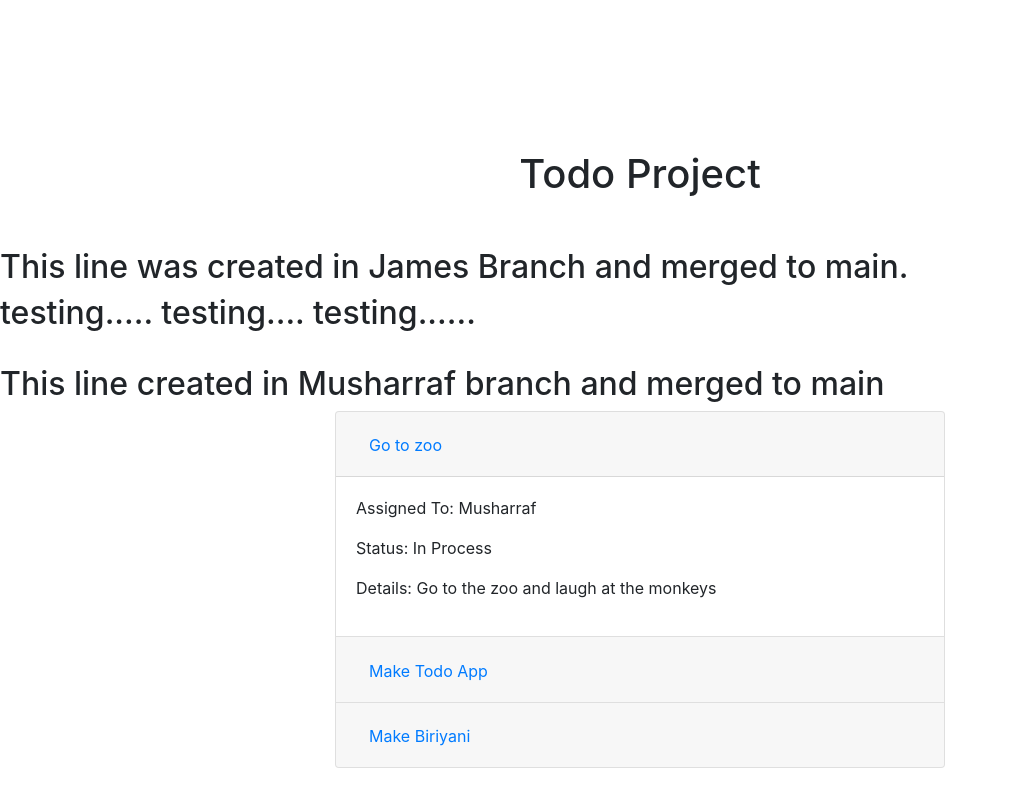
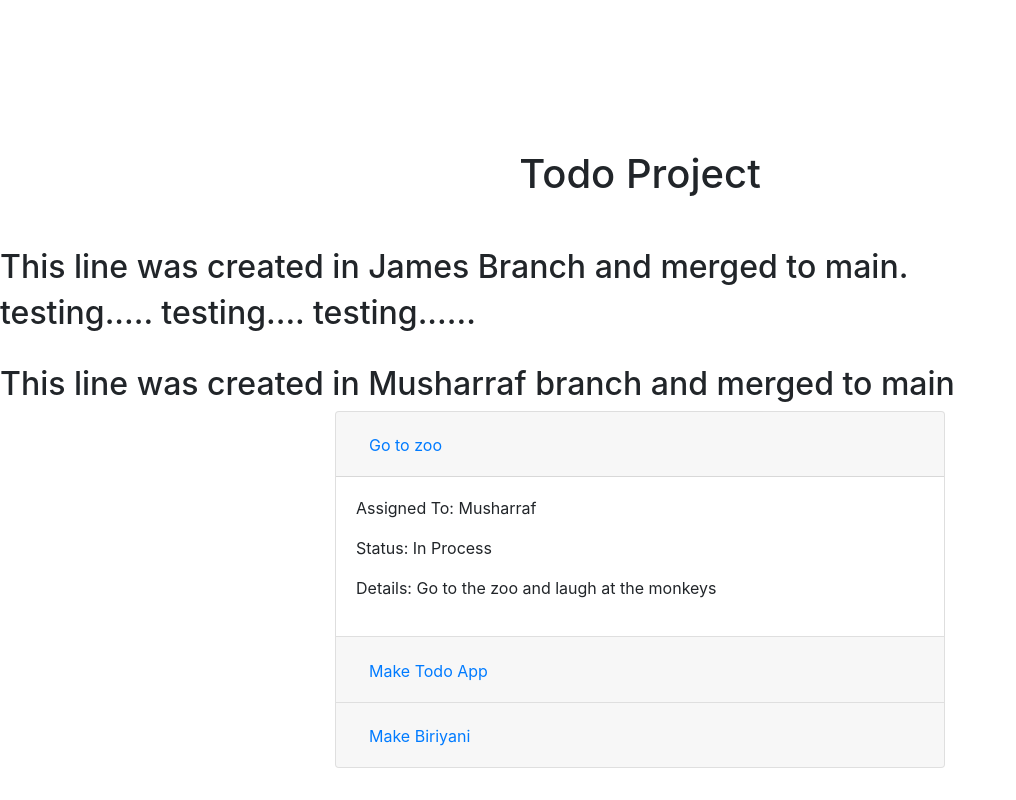
Before and after one commit to grassoJ/todoFinalProject, a plain HTML site: page index.html in a window 1280 px wide. Shown: the top 800 px of the page, without its empty margins (0-1016 px from the left). Drawn offline with nearby package versions, Linux system fonts and the light colour scheme.

Commit message:
edited the line

```diff
--- a/index.html
+++ b/index.html
@@ -24,7 +24,7 @@
     <h2>This line was created in James Branch and merged to main.</h2>
     <h2>testing..... testing.... testing......</h2>
     <br>
-    <h2>This line created in Musharraf branch and merged to main</h2>
+    <h2>This line was created in Musharraf branch and merged to main</h2>
     <div class="accordion container w-50 mb-5" id="accordionExample">
       <div class="card">
         <div class="card-header" id="headingOne">
```
